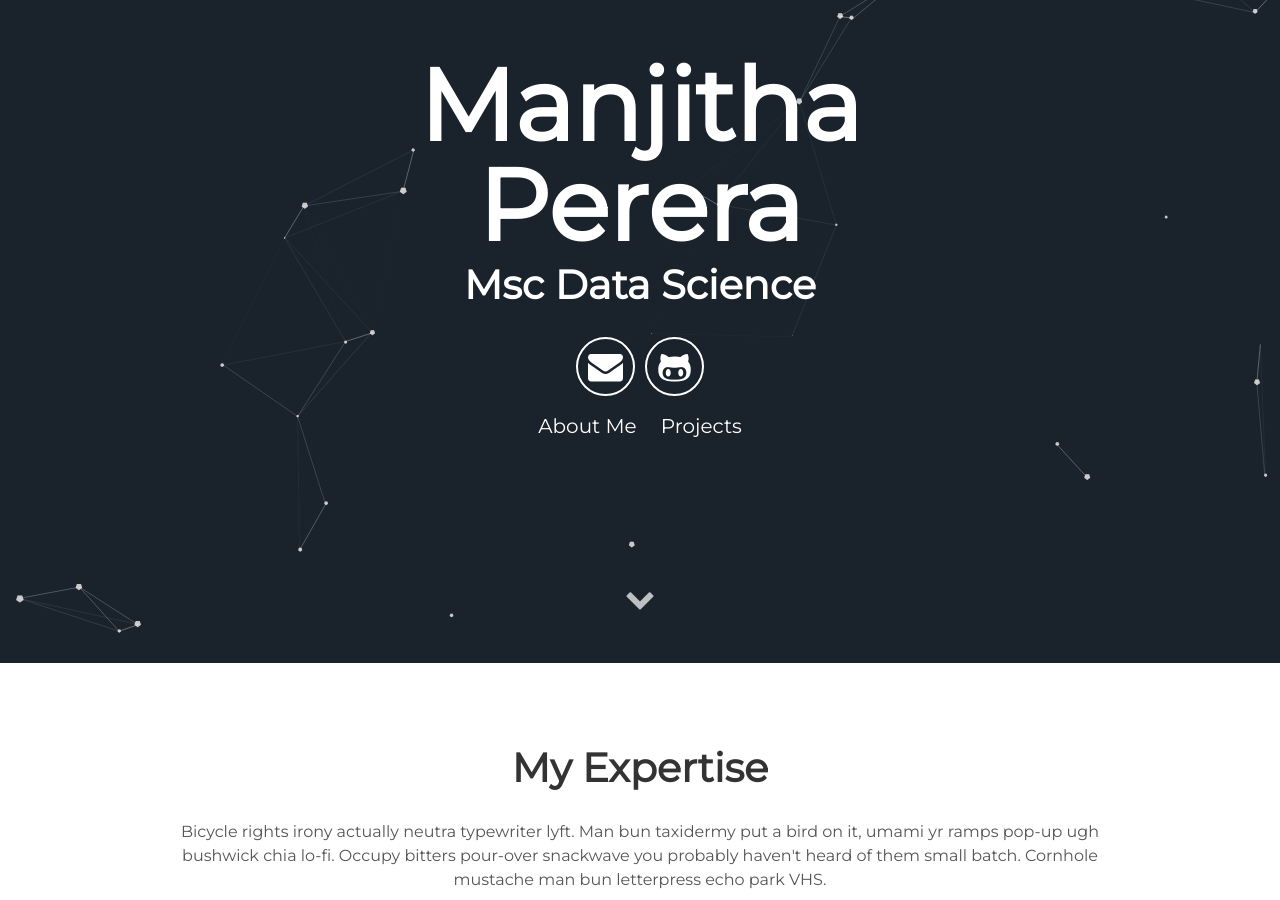
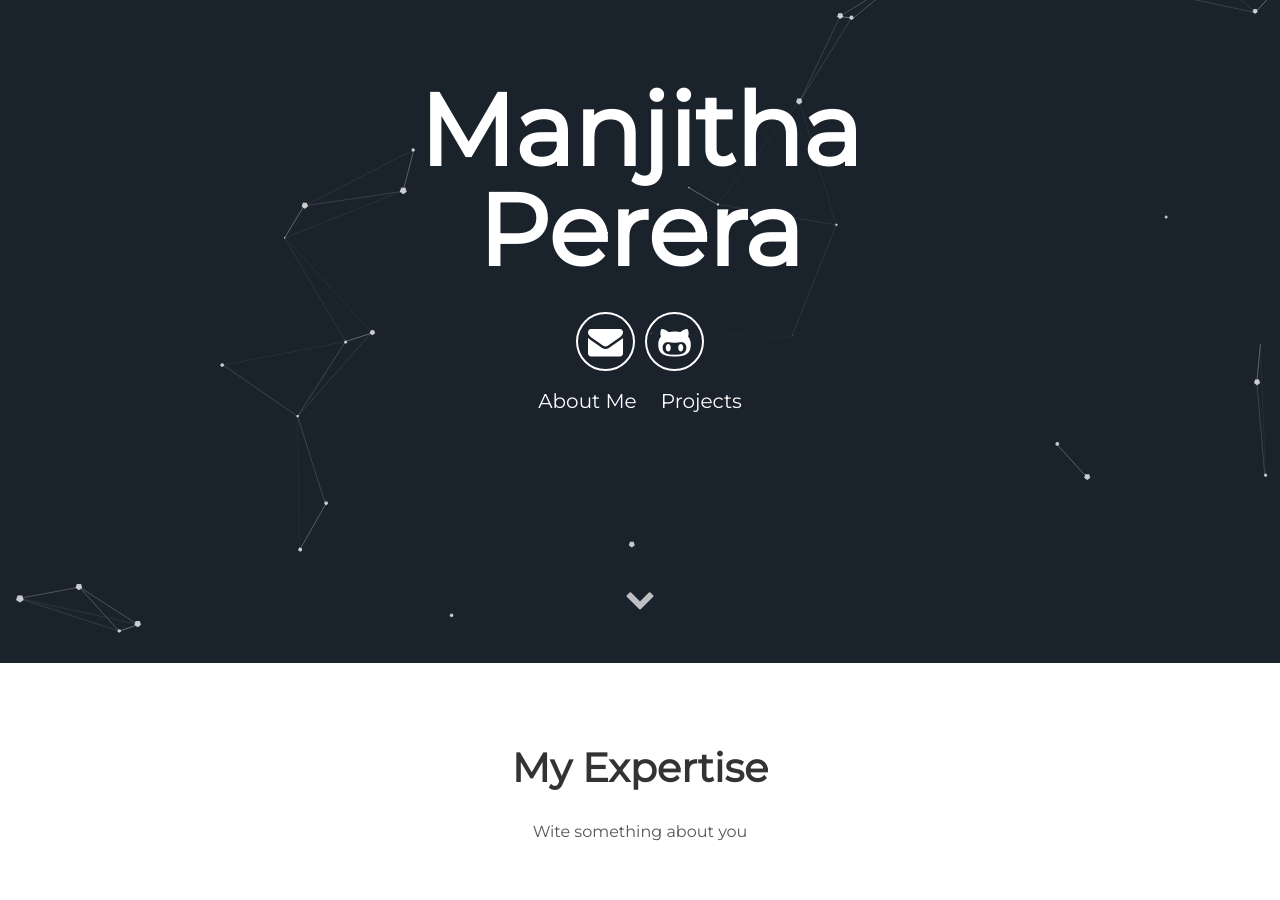
Before and after one commit to m-perera/m-perera.github.io, a Jekyll site: the page built from README.md, in a window 1280 px wide and 900 px high, scrolled down 237 px. Built offline with Jekyll 4.4.1, drawn with Linux system fonts in a browser that asks for light colours; our own code applies the rules of GitHub Pages for plain Markdown files.

Commit message:
Update _config.yml

```diff
--- a/_config.yml
+++ b/_config.yml
@@ -6,8 +6,7 @@ url: m-perera.github.io # the base hostname & protocol for your site e.g. http:/
 
 # User settings
 username: Manjitha Perera
-user_description: Bicycle rights irony actually neutra typewriter lyft. Man bun taxidermy put a bird on it, umami yr ramps pop-up ugh bushwick chia lo-fi. Occupy bitters pour-over snackwave you probably haven't heard of them small batch. Cornhole mustache man bun letterpress echo park VHS.
-user_title: Msc Data Science
+user_description: Wite something about you
 email: pereram@lancaster.ac.uk
 twitter_username: lorem_ipsum
 github_username:  m-perera
```
